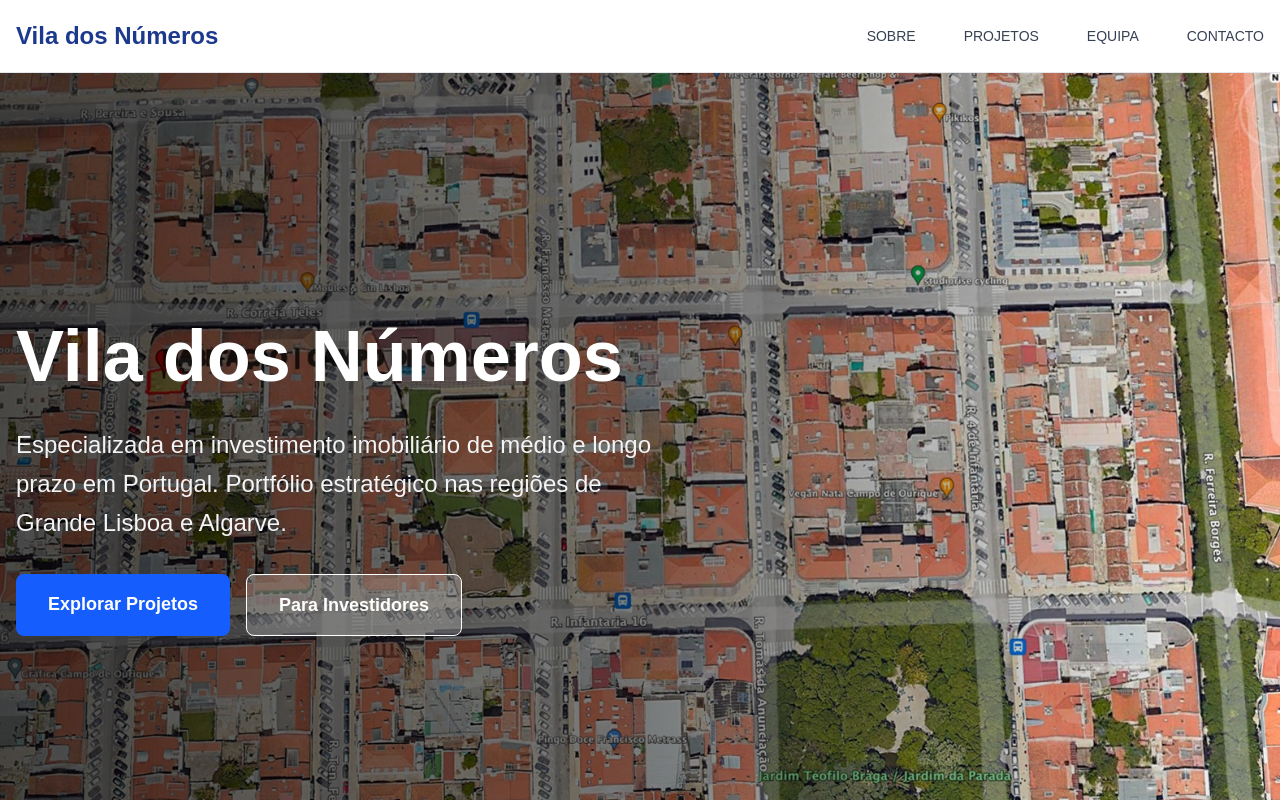
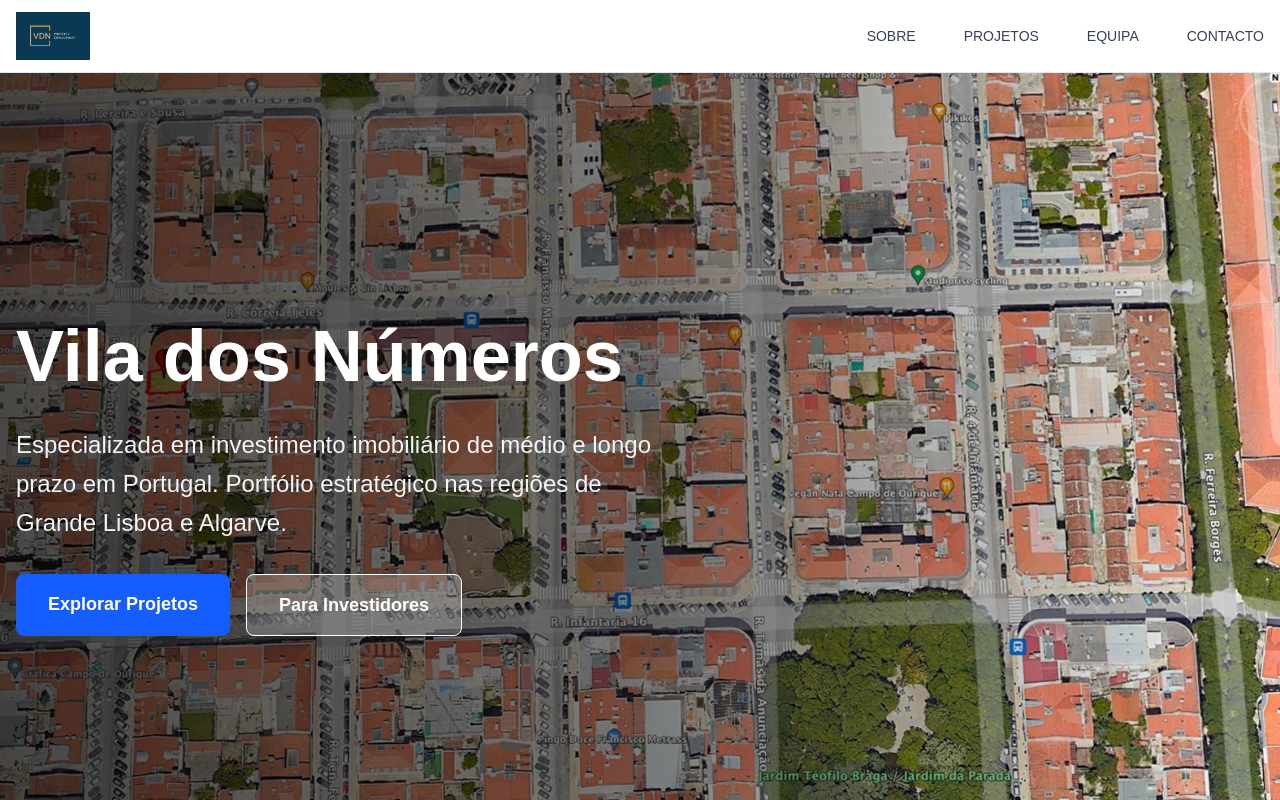
Before and after one commit to nunoleal-dotcom/viladosnumeros-headless, a Next.js app: page / in a window 1280 px wide. Shown: the top 800 px of the page. Built offline with nearby package versions, Linux system fonts and the light colour scheme; no server answers.

Commit message:
Add Vila dos Numeros logo to header

```diff
--- a/app/page.tsx
+++ b/app/page.tsx
@@ -240,8 +240,10 @@ export default async function Home() {
     <div className="min-h-screen bg-white">
       {/* HEADER */}
       <header className="bg-white border-b border-gray-200 sticky top-0 z-50 backdrop-blur bg-white/95">
-        <div className="max-w-7xl mx-auto px-4 py-5 flex justify-between items-center">
-          <h1 className="text-2xl font-bold text-blue-900">Vila dos Números</h1>
+        <div className="max-w-7xl mx-auto px-4 py-3 flex justify-between items-center">
+          <a href="#" className="flex items-center gap-3">
+            <img src="/logo.png" alt="Vila dos Números" className="h-12 w-auto" />
+          </a>
           <nav className="flex gap-12">
             <a href="#sobre" className="text-gray-700 hover:text-blue-900 transition text-sm font-medium">SOBRE</a>
             <a href="#projetos" className="text-gray-700 hover:text-blue-900 transition text-sm font-medium">PROJETOS</a>
```
Also changed, not shown: public/logo.png (added).
